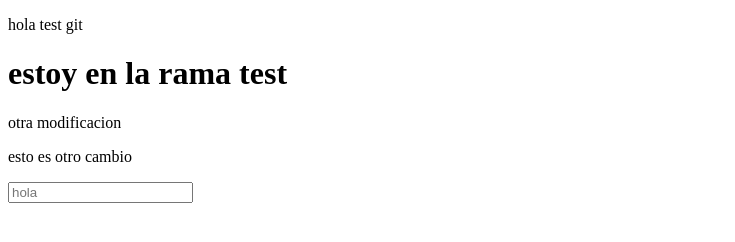
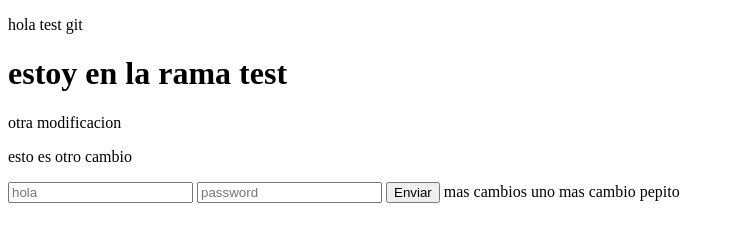
Before and after one commit to rlence/html-hello, a plain HTML site: page index.html in a window 1280 px wide. Shown: the whole page, without its empty margins (0-735 px from the left). Drawn offline with Linux system fonts and the light colour scheme.

Commit message:
feature: form login (#1)
* feature: form login

* cambio

```diff
--- a/index.html
+++ b/index.html
@@ -12,6 +12,13 @@
     <p> esto es otro cambio</p>
     <form>
         <input placeholder="hola">
+        <input  placeholder="password" type="password">
+        <input type="submit" value="Enviar" >
+
+        mas cambios
+        uno mas
+        cambio
+        pepito
     </form>
 </body>
 </html>
```
